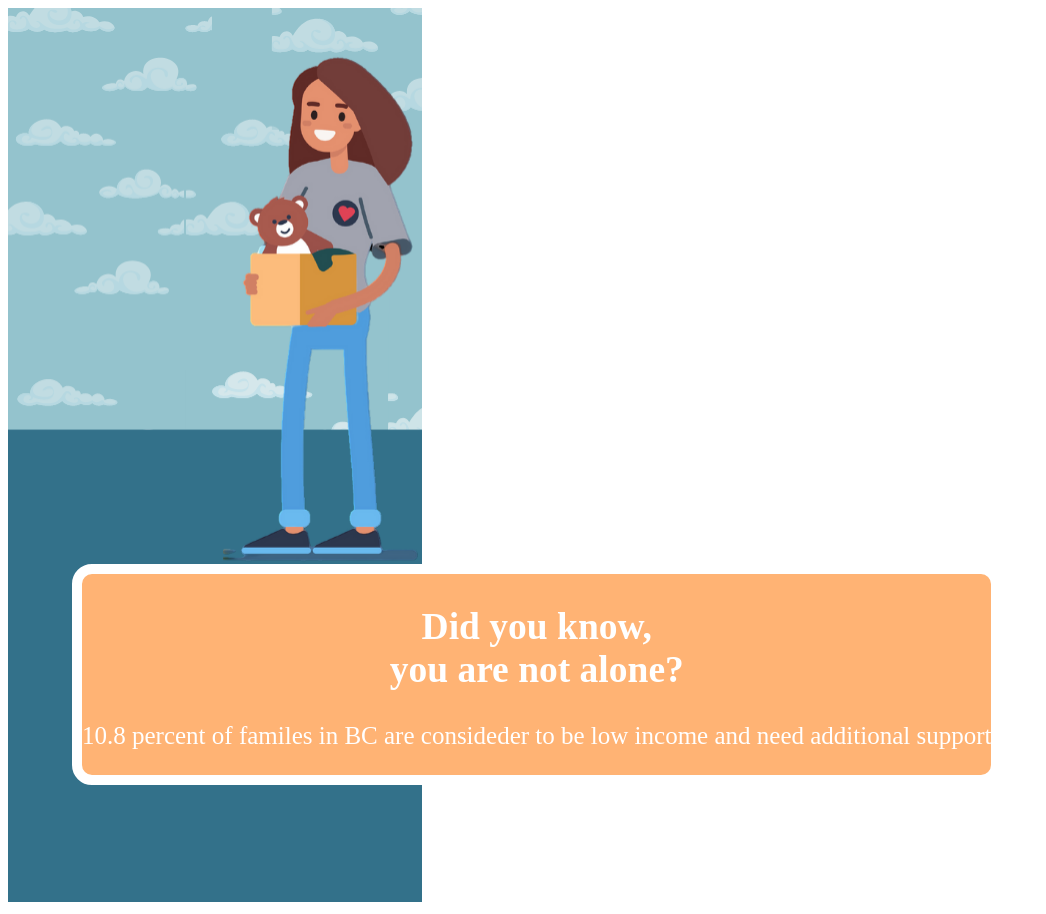
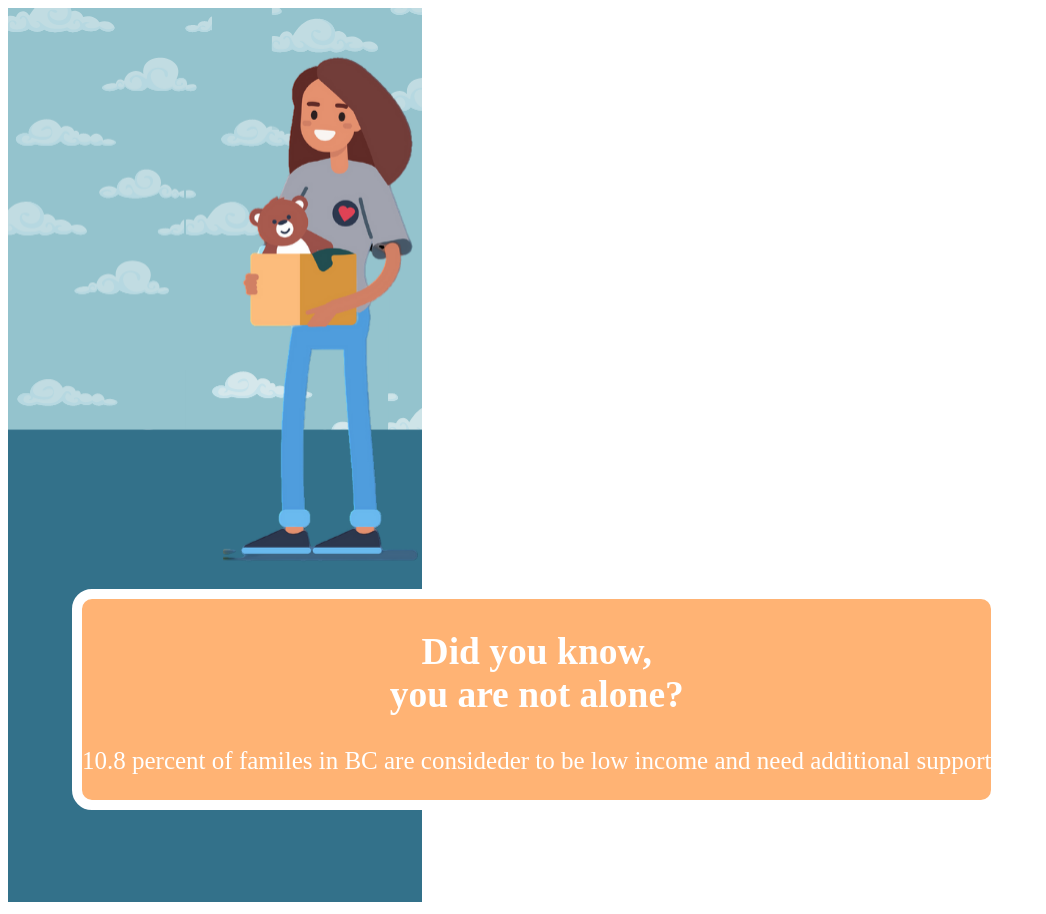
Before and after one commit to kcameron37/MDIA2019-project, a Next.js app: page /information in a window 1280 px wide. Shown: the whole page, without its empty margins (0-1046 px from the left). Built offline with nearby package versions, Linux system fonts and the light colour scheme.

Commit message:
info styling

```diff
--- a/styles/information.module.css
+++ b/styles/information.module.css
@@ -5,7 +5,7 @@
 
 .text {
     position: absolute;
-    top: 500px;
+    top: 525px;
     text-align: center;
     margin: 5%;
     background-color: transparent;
```
